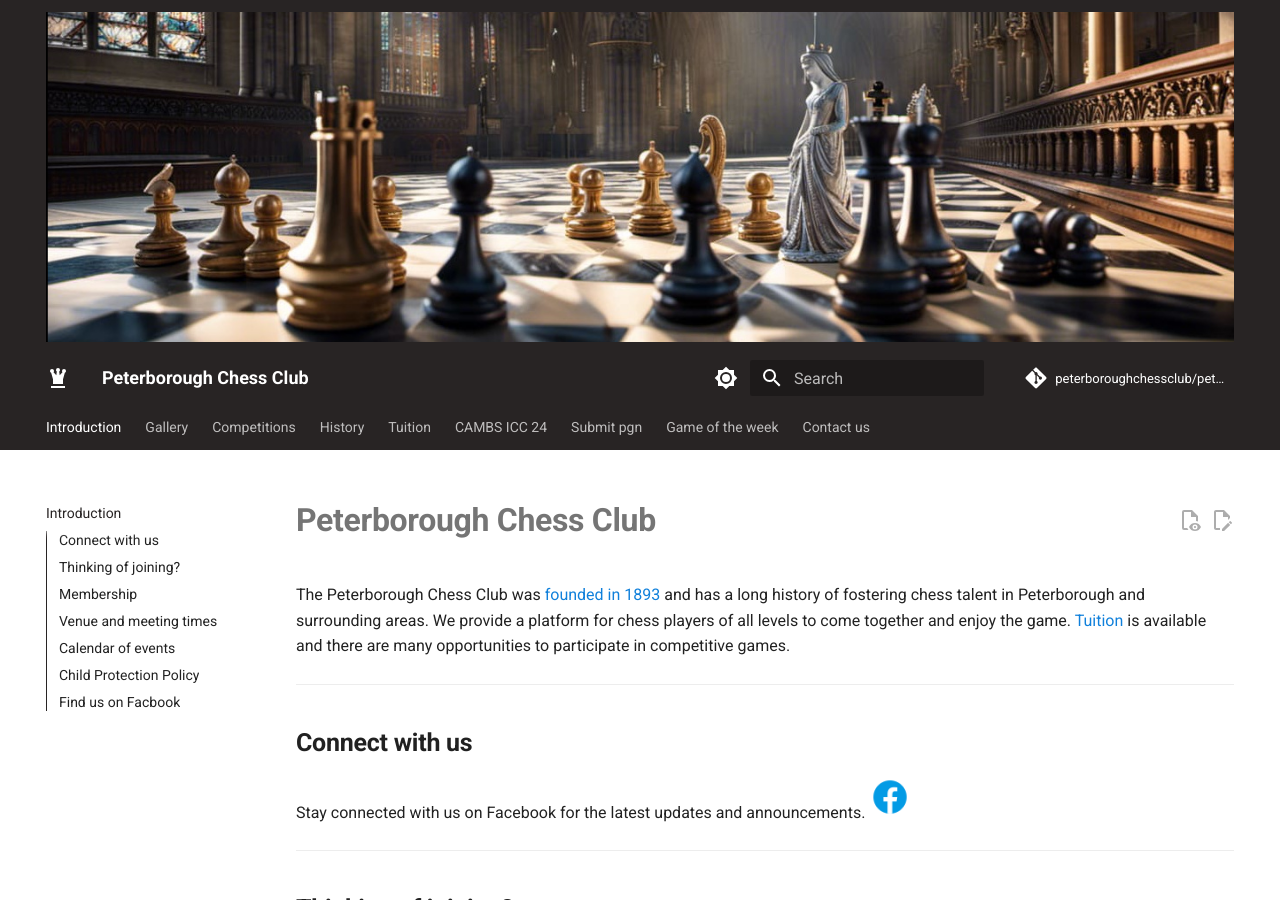
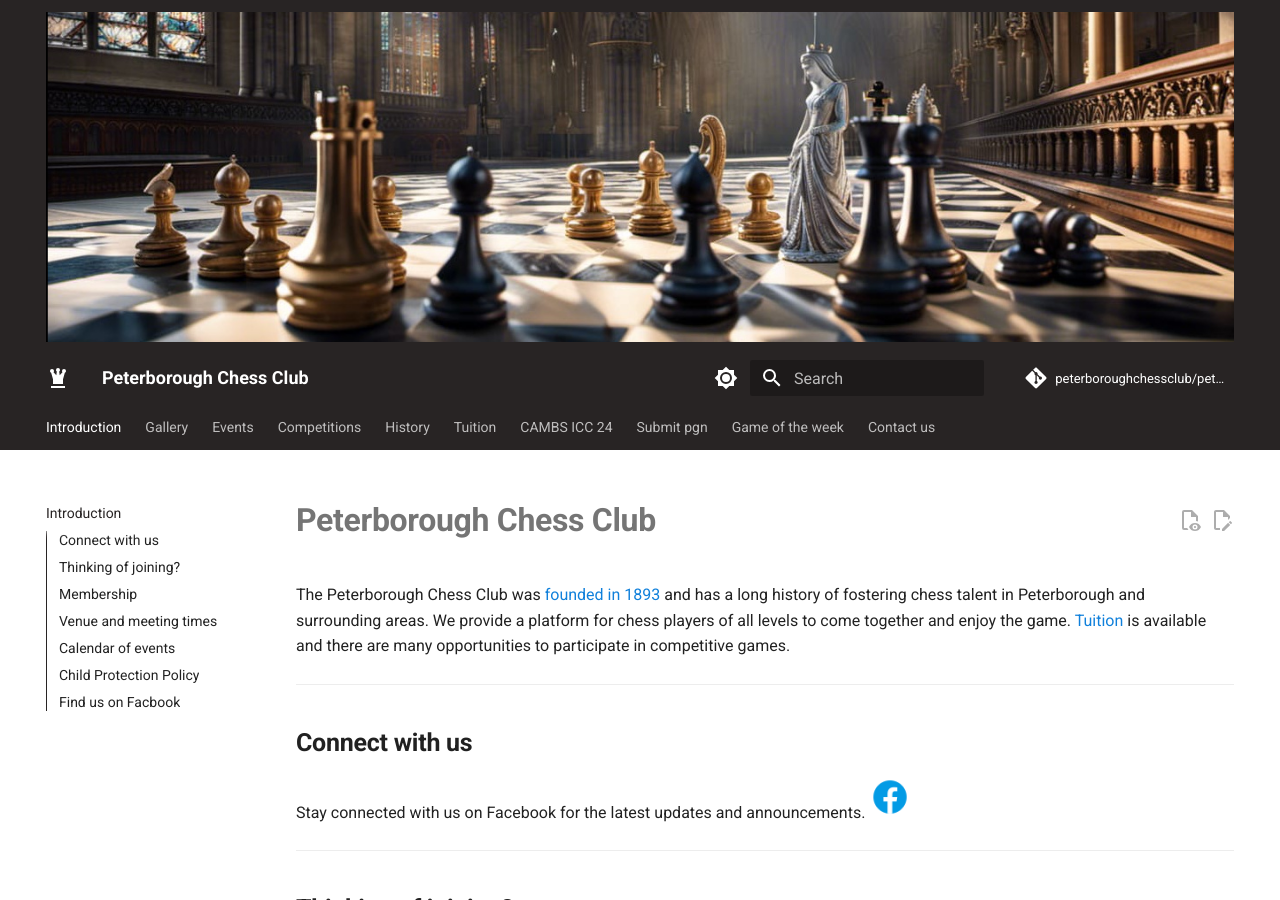
Before and after one commit to peterboroughchessclub/site, an MkDocs documentation site: the page built from docs/index.md, in a window 1280 px wide and 900 px high. Built offline with MkDocs 1.6.1 and Material for MkDocs 9.7.7, drawn with Linux system fonts in a browser that asks for light colours; comment, search, counter and statistics services are not loaded.

Commit message:
Update mkdocs.yml

```diff
--- a/mkdocs.yml
+++ b/mkdocs.yml
@@ -101,6 +101,7 @@ extra:
 nav:
     - Introduction: index.md
     - Gallery: gallery.md
+    - Events: events.md
     - Competitions: competitions.md
     - History: history.md
     - Tuition: tutorials.md
```
